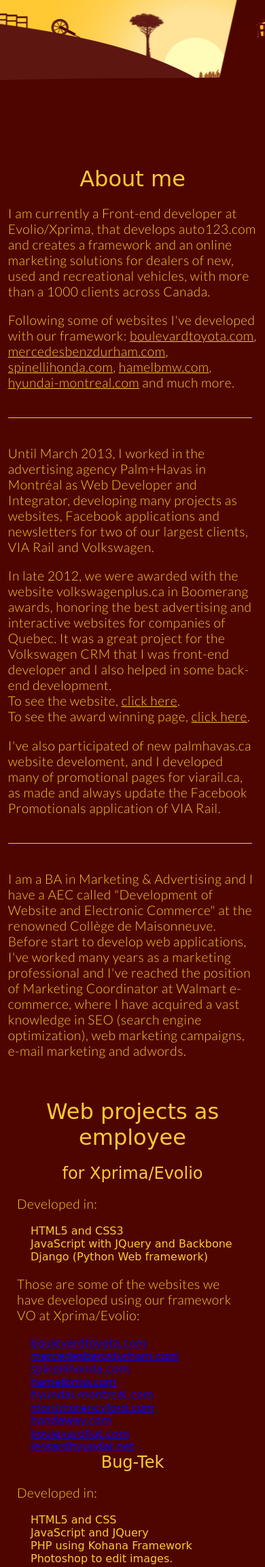
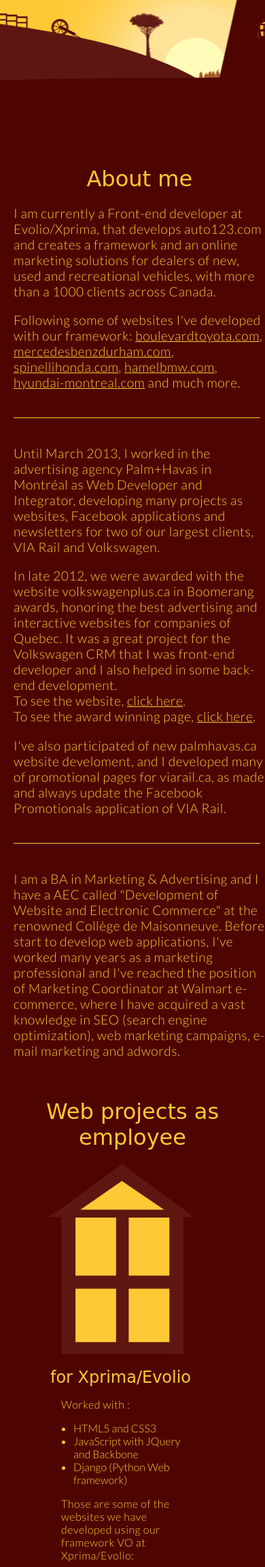
Before and after one commit to maufarinelli/portfolio, a PHP site: page / in a window 390 px wide; the page is wider, and only the part inside the window is pictured. Shown: the part 406-2711 px from the top of that part at 68% size. Run offline with PHP 8.4, Linux system fonts and the light colour scheme; some web fonts are replaced.

Commit message:
Changing responsive break points

```diff
--- a/css/style.css
+++ b/css/style.css
@@ -194,39 +194,95 @@ header #helice {
 }
 
 .web-projects-wrapper {
+	width: 980px;
 	margin: 0 auto;
 }
 
 .ie8 .web-projects-wrapper,
 .ie7 .web-projects-wrapper {
-	width: 960px;
+	width: 980px;
 }
 
-.web-projects-wrapper .project {
+/* web projects employee */
+#web-projects-employee .project {
+	display: inline-block;
+	vertical-align: top;
+	width: 980px;
+	margin-right: 8px;
+}
+
+#web-projects-employee .project-window {
 	position: relative;
-	float:left;
+	float: left;
+
+	width: 215px;
+	height: 280px;
+	margin: 0 50px 0 50px;
+
+	background: url(../images/window.png) center top no-repeat;
+}
+
+#web-projects-employee .project-info {
+	float: left;
+	width: 650px;
+	margin-bottom: 30px;
+}
+
+#web-projects-employee .window-left {
+	position: absolute;
+	top: 74px;
+	left: 26px;
+}
+
+#web-projects-employee .window-right {
+	position: absolute;
+	top: 74px;
+	right: 26px;
+}
+
+#web-projects-employee .logo {
+	position: absolute;
+	left: 50px;
+}
+
+#web-projects-employee .project ul {
+	margin-left: 18px;
+	font-family: 'Lato', sans-serif;
+	font-weight: 300;
+	font-size: 1.2em;
+	list-style: disc;
+}
+
+#web-projects-employee a {
+	color: #ffc935;
+}
+
+/* web projects freelancer */
+#web-projects-freelancer .project {
+	position: relative;
+	display: inline-block;
+	vertical-align: top;
 
 	width: 215px;
 	margin: 0 50px 50px;
 
 	background: url(../images/window.png) center top no-repeat;
-
 }
 
-.web-projects-wrapper .project h3 {
+#web-projects-freelancer .project h3 {
 	padding-top: 300px;
 }
 
-.web-projects-wrapper .project p {
-	font-size:1em;
+#web-projects-freelancer  .project p {
+	font-size: 1em;
 	margin-left: 20px;
 }
 
-.web-projects-wrapper .project ul {
+#web-projects-freelancer .project ul {
 	margin-left: 18px;
 	font-family: 'Lato', sans-serif;
-	font-weight:300;
-	font-size:1em;
+	font-weight: 300;
+	font-size: 1em;
 	list-style: disc;
 }
 
@@ -270,6 +326,8 @@ header #helice {
 	left: 50px;
 }
 
+.logo.evolio {	top: 150px; }
+.logo.palmhavas {	top: 163px; }
 .logo.bugtek {	top: 150px; }
 .logo.senna {	top: 148px; }
 .logo.aquatek {	top: 158px; }
@@ -280,7 +338,101 @@ header #helice {
 .logo.old-portfolio {	top: 125px; }
 
 
+@media screen
+and (max-width: 767px) {
+	header h1 {
+		font-size: 2.6em;
+		padding-top: 30px;
+		margin: 0 10px 25px;
+	}
 
+	header nav span {
+		font-size:2.2em;
+		margin: 0 3%;
+	}
+
+	.web-projects-wrapper,
+	.row {
+		width: 95%;
+		margin: 0 20px;
+		box-sizing: border-box;
+	}
+
+	#web-projects-employee .project {
+		width: 215px;
+		margin: 0 50px 50px;
+	}
+
+	#web-projects-employee .project-window {
+		margin-left: 0;
+		margin-bottom: 20px;
+	}
+
+	#web-projects-employee .project-info {
+		float: none;
+		width: 215px;
+	}
+
+	#web-projects-employee  .project p {
+		font-size: 1em;
+		margin-left: 20px;
+	}
+
+	#web-projects-employee .project ul {
+		margin-left: 18px;
+		font-family: 'Lato', sans-serif;
+		font-weight: 300;
+		font-size: 1em;
+		list-style: disc;
+	}
+}
+
+@media screen
+and (min-width: 768px)
+and (max-width: 979px) {
+	.web-projects-wrapper,
+	.row {
+		width: 768px;
+	}
+
+	#web-projects-employee .project-info {
+		width: 310px;
+	}
+
+
+}
+
+@media screen
+and (min-width: 980px)
+and (max-width: 1295px) {
+	#web-projects-employee .project-info h3 {
+		margin-left: 20px;
+		text-align: left;
+	}
+}
+
+@media screen
+and (min-width: 1296px) {
+	.web-projects-wrapper {
+		width: 1296px;
+	}
+
+	#web-projects-employee .project {
+		width: 630px;
+	}
+
+	#web-projects-employee .project-window {
+		margin: 0 20px 0 50px;
+	}
+
+	#web-projects-employee .project-info {
+		width: 340px;
+	}
+}
+
+
+
+/*
 @media screen
 and (max-width: 320px) {
 	.web-projects-wrapper {
@@ -377,4 +529,4 @@ and (min-width: 1296px) {
 	.web-projects-wrapper {
 		width: 1296px;
 	}
-}
+}*/
--- a/index.php
+++ b/index.php
@@ -73,9 +73,17 @@
 
             <div class="web-projects-wrapper clearfix">
                 <!-- Projects at Xprima/Evolio -->
-                <div class="">
+                <div class="project">
+                    <div class="project-window">
+                        <img class="mobile-symbol" src="images/open_with_hand.png" width="106" height="146">
+                        <img class="window-left" src="images/window_left.png" width="85" height="196">
+                        <img class="window-right" src="images/window_right.png" width="80" height="196">
+                        <img class="logo hide-logo evolio" src="images/logos/evolio.jpg">
+                    </div>
+
+                    <div class="project-info">
                         <h3><?php echo $aLang['projects.xprima.title']; ?></h3>
-                    <p><?php echo $aLang['projects.developed.copy']; ?></p>
+                        <p><?php echo $aLang['projects.worked.copy']; ?></p>
                         <ul>
                             <?php echo $aLang['projects.xprima.technologies']; ?>
                         </ul>
@@ -92,17 +100,27 @@
                             <li><?php echo $aLang['projects.xprima.copy10']; ?></li>
                         </u>
                     </div>
+                </div>
 
                 <!-- Projects at Palm+Havas -->
-                <div class="">
-                    <h3><?php echo $aLang['projects.bugtek.title']; ?></h3>
-                    <p><?php echo $aLang['projects.developed.copy']; ?></p>
+                <div class="project">
+                    <div class="project-window">
+                        <img class="mobile-symbol" src="images/open_with_hand.png" width="106" height="146">
+                        <img class="window-left" src="images/window_left.png" width="85" height="196">
+                        <img class="window-right" src="images/window_right.png" width="80" height="196">
+                        <img class="logo hide-logo palmhavas" src="images/logos/palmhavas.jpg">
+                    </div>
+
+                    <div class="project-info">
+                        <h3><?php echo $aLang['projects.palm.title']; ?></h3>
+                        <p><?php echo $aLang['projects.worked.copy']; ?></p>
                         <ul>
                             <?php echo $aLang['projects.palm.technologies']; ?>
                         </ul>
                         <p><?php echo $aLang['projects.palm.copy1']; ?></p>
                         <p><?php echo $aLang['projects.palm.copy2']; ?></p>
                         <p><?php echo $aLang['projects.palm.copy3']; ?></p>
+                    </div>
                 </div>
             </div>
         </section>
--- a/js/main.js
+++ b/js/main.js
@@ -1,61 +1,10 @@
-/* To Calculate the height of projects row
-------------------------------------------------------------------------- */
-var projectsHeight = function(){
-	var $width = $(window).width();
-	var iProjectsWidth = 320; /* width of each portfolio */
-	var iHowMany = Math.floor($width / iProjectsWidth); /* How many projects fix on the screen */
-	if(iHowMany > 4) iHowMany = 4; /* I decided maximum 4 projects for row on the media query */
-
-	var iHowManyProjects = $('.web-projects-wrapper').children().size(); /* How many projects the portfolio has */
-
-	/* if resize, remove all rows classes before adding it again */
-	for(var i = 0; i <= iHowManyProjects; i ++)
-	{
-		$('.project').removeClass('row_'+i);
-		$('.project').height('auto');
-	}
-
-	var a = 1; /* To the rows */
-	var i = 1;
-	$('.web-projects-wrapper').children().each(function() {
-
-		$(this).addClass('row_'+a); /* Adding row class */
-
-		if(i == iHowMany)
-		{
-			i=1;
-			a++;
-		}
-		else
-			i++;
-	});
-
-	var tallest = 0;
-	for(var i = 1; i <= a; i++)
-	{
-		$('.row_'+i).each(function() {
-			var iHeight = $(this).height();
-
-			if(iHeight > tallest)
-				tallest = iHeight;
-		});
-		$('.row_'+i).height(tallest);
-		tallest = 0;
-	}
-}
-
-
 $(document).ready(function(){
 
-	projectsHeight();
 	var iOffsetAbout = $('#about-us').offset().top;
-	var iOffsetProjectsFreela = $('#web-projects-freelancer').offset().top;
 	var iOffsetProjectsEmployee = $('#web-projects-employee').offset().top;
 
 	$(window).resize(function(){
-		projectsHeight();
 		iOffsetAbout = $('#about-us').offset().top;
-		iOffsetProjectsFreela = $('#web-projects-freelancer h2').offset().top;
 		iOffsetProjectsEmployee = $('#web-projects-employee h2').offset().top;
 	});
 
@@ -120,7 +69,7 @@ $(document).ready(function(){
 	{
 		/* For windows' animations with CSS3 (Chrome, FF, Safari, Opera)
 		--------------------------------------------------------- */
-		$('.project').hover(function(){
+		$('.project, .project-window').hover(function(){
 			$(this).children('.logo').addClass('show-logo');
 			$(this).children('.logo').removeClass('hide-logo');
 
@@ -143,16 +92,12 @@ $(document).ready(function(){
 	}
 
 
-
 	$('.menu-about').click(function(){
 		$('html, body').animate({ scrollTop: iOffsetAbout }, 500);
 	});
 	$('.menu-projects').click(function(){
 		$('html, body').animate({ scrollTop: iOffsetProjectsEmployee }, 500);
 	});
-	$('.menu-projects').click(function(){
-		$('html, body').animate({ scrollTop: iOffsetProjectsFreela }, 500);
-	});
 
 
 });
--- a/language/en.php
+++ b/language/en.php
@@ -22,6 +22,7 @@ return $aLang = array (
 
 	'projects.title' => 'Web projects as freelancer',
 	'projects.developed.copy' => 'Developed in:',
+	'projects.worked.copy' => 'Worked with :',
 	'projects.website.cta' => 'Go to the website',
 
 	'projects.companies.title' => 'Web projects as employee',
@@ -30,23 +31,23 @@ return $aLang = array (
 	'projects.xprima.title' => 'for Xprima/Evolio',
 	'projects.xprima.technologies'  => '<li>HTML5 and CSS3</li><li>JavaScript with JQuery and Backbone</li><li>Django (Python Web framework)</li>',
     'projects.xprima.copy1' => 'Those are some of the websites we have developed using our framework VO at Xprima/Evolio:',
-    'projects.xprima.copy2' => '<a href="http://www.boulevardtoyota.com/">boulevardtoyota.com</a>',
-    'projects.xprima.copy3' => '<a href="http://www.mercedesbenzdurham.com/">mercedesbenzdurham.com</a>',
-    'projects.xprima.copy4' => '<a href="http://www.spinellihonda.com/">spinellihonda.com</a>',
-    'projects.xprima.copy5' => '<a href="http://www.hamelbmw.com/">hamelbmw.com</a>',
-    'projects.xprima.copy6' => '<a href="http://www.hyundai-montreal.com/">hyundai-montreal.com</a>',
-    'projects.xprima.copy7' => '<a href="http://www.montmorencyford.com/">montmorencyford.com</a>',
-    'projects.xprima.copy8' => '<a href="http://www.hondaway.com/">hondaway.com</a>',
-    'projects.xprima.copy9' => '<a href="http://www.boulevardfiat.com/">boulevardfiat.com</a>',
-    'projects.xprima.copy10' => '<a href="http://www.lessardhyundai.net/">lessardhyundai.net</a>',
+    'projects.xprima.copy2' => '<a target="_blank" href="http://www.boulevardtoyota.com/">boulevardtoyota.com</a>',
+    'projects.xprima.copy3' => '<a target="_blank" href="http://www.mercedesbenzdurham.com/">mercedesbenzdurham.com</a>',
+    'projects.xprima.copy4' => '<a target="_blank" href="http://www.spinellihonda.com/">spinellihonda.com</a>',
+    'projects.xprima.copy5' => '<a target="_blank" href="http://www.hamelbmw.com/">hamelbmw.com</a>',
+    'projects.xprima.copy6' => '<a target="_blank" href="http://www.hyundai-montreal.com/">hyundai-montreal.com</a>',
+    'projects.xprima.copy7' => '<a target="_blank" href="http://www.montmorencyford.com/">montmorencyford.com</a>',
+    'projects.xprima.copy8' => '<a target="_blank" href="http://www.hondaway.com/">hondaway.com</a>',
+    'projects.xprima.copy9' => '<a target="_blank" href="http://www.boulevardfiat.com/">boulevardfiat.com</a>',
+    'projects.xprima.copy10' => '<a target="_blank" href="http://www.lessardhyundai.net/">lessardhyundai.net</a>',
 
 
    	//Palm+Havas
-	'projects.palm.title' => 'Palm+Havas',
+	'projects.palm.title' => 'for Palm+Havas',
 	'projects.palm.technologies'  => '<li>HTML5 and CSS</li><li>JavaScript and JQuery</li><li>PHP using Kohana Framework</li><li>Photoshop to edit images.</li>',
     'projects.palm.copy1' => 'Those are some of the websites I\'ve developed with my team at the time I was working at Palm+Havas:',
     'projects.palm.copy2' => '<a href="http://www.volkswagenplus.ca" target="_blank">Volkswagenplus.ca</a>, awarded in Boomerang awards. To see the award winning page, <a href="http://resultats.infopresse.com/prixboomerang/2012/Resultats/sites_internet/sites_B2C_grande_entreprise/volks_palm.html" target="_blank">click here</a>',
-    'projects.palm.copy3' => '<a href="http://www.palmhavas.ca" target="_blank">palmhavas.ca</a>, the new website of the agency.',
+    'projects.palm.copy3' => '<a href="http://www.palmhavas.ca" target="_blank">Palmhavas.ca</a>, the new website of the agency.',
 
 
 	//Bugtek
```
Also changed, not shown: language/fr.php (+11 -10 lines). Lines whose indentation alone changed are shown as unchanged.
